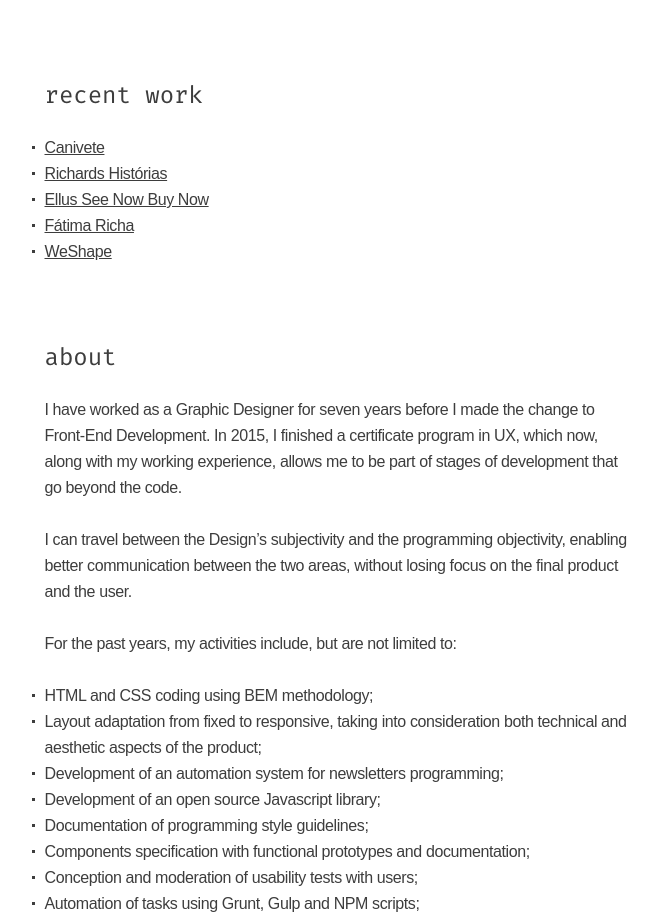
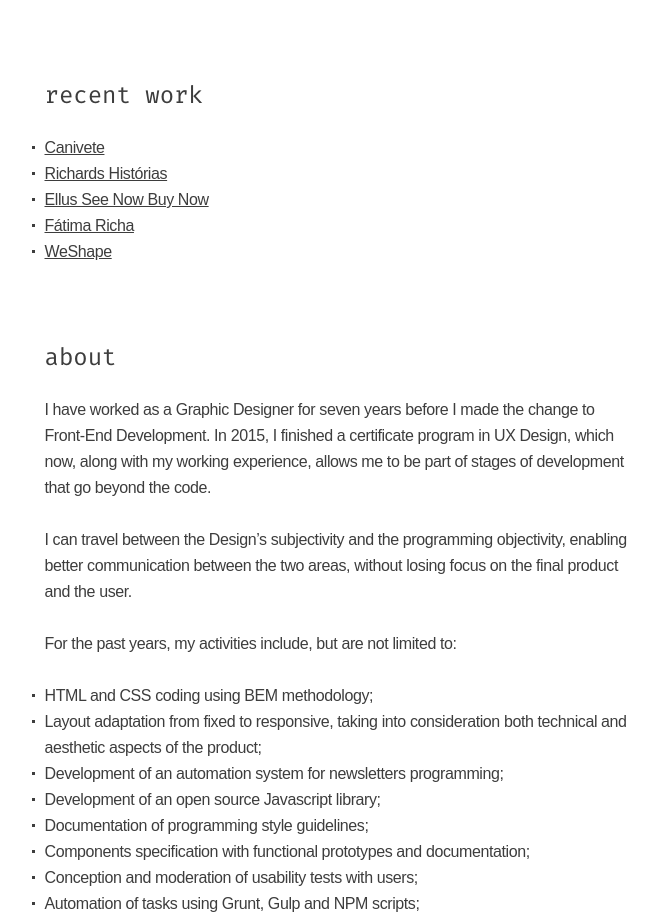
Before and after one commit to leofavre/personal-website, a Jekyll site: the page built from index.md, in a window 1280 px wide. Shown: the part 493-1414 px from the top of the page, without its empty margins (306-964 px from the left). Built offline with Jekyll 4.4.1, drawn with Linux system fonts in a browser that asks for light colours; some web fonts are replaced.

Commit message:
changed UX to UX Design

```diff
--- a/_includes/sobre-en.md
+++ b/_includes/sobre-en.md
@@ -1,6 +1,6 @@
 ## About
 
-I have worked as a Graphic Designer for seven years before I made the change to Front&#8209;End Development. In 2015, I finished a certificate program in UX, which now, along with my working experience, allows me to be part of stages of development that go beyond the code.
+I have worked as a Graphic Designer for seven years before I made the change to Front&#8209;End Development. In 2015, I finished a certificate program in UX Design, which now, along with my working experience, allows me to be part of stages of development that go beyond the code.
 
 I can travel between the Design’s subjectivity and the programming objectivity,
 enabling better communication between the two areas, without losing focus on the
--- a/_includes/sobre-en.txt
+++ b/_includes/sobre-en.txt
@@ -1,4 +1,4 @@
-I have worked as a Graphic Designer for seven years before I made the change to Front-End Development. In 2015, I finished a certificate program in UX, which now, along with my working experience, allows me to be part of stages of development that go beyond the code.
+I have worked as a Graphic Designer for seven years before I made the change to Front-End Development. In 2015, I finished a certificate program in UX Design, which now, along with my working experience, allows me to be part of stages of development that go beyond the code.
 
 I can travel between the Design’s subjectivity and the programming objectivity,
 enabling better communication between the two areas, without losing focus on the
--- a/_includes/sobre-pt.txt
+++ b/_includes/sobre-pt.txt
@@ -1,4 +1,4 @@
-Trabalhei como Designer Gráfico por sete anos antes de migrar para o Desenvolvimento Front-End e, em 2015, concluí uma especialização na área de UX. Minha experiência permite que eu participe de etapas do desenvolvimento de produtos digitais que vão além do código.
+Trabalhei como Designer Gráfico por sete anos antes de migrar para o Desenvolvimento Front-End e, em 2015, concluí uma especialização na área de UX Design. Minha experiência permite que eu participe de etapas do desenvolvimento de produtos digitais que vão além do código.
 
 Transito entre a subjetividade do Design e a objetividade da programação promovendo a comunicação entre ambas as áreas, sem perder o foco no produto final e no usuário.
 
```
Also changed, not shown: _includes/sobre-pt.md (+1 -1 lines), 1 other file.
